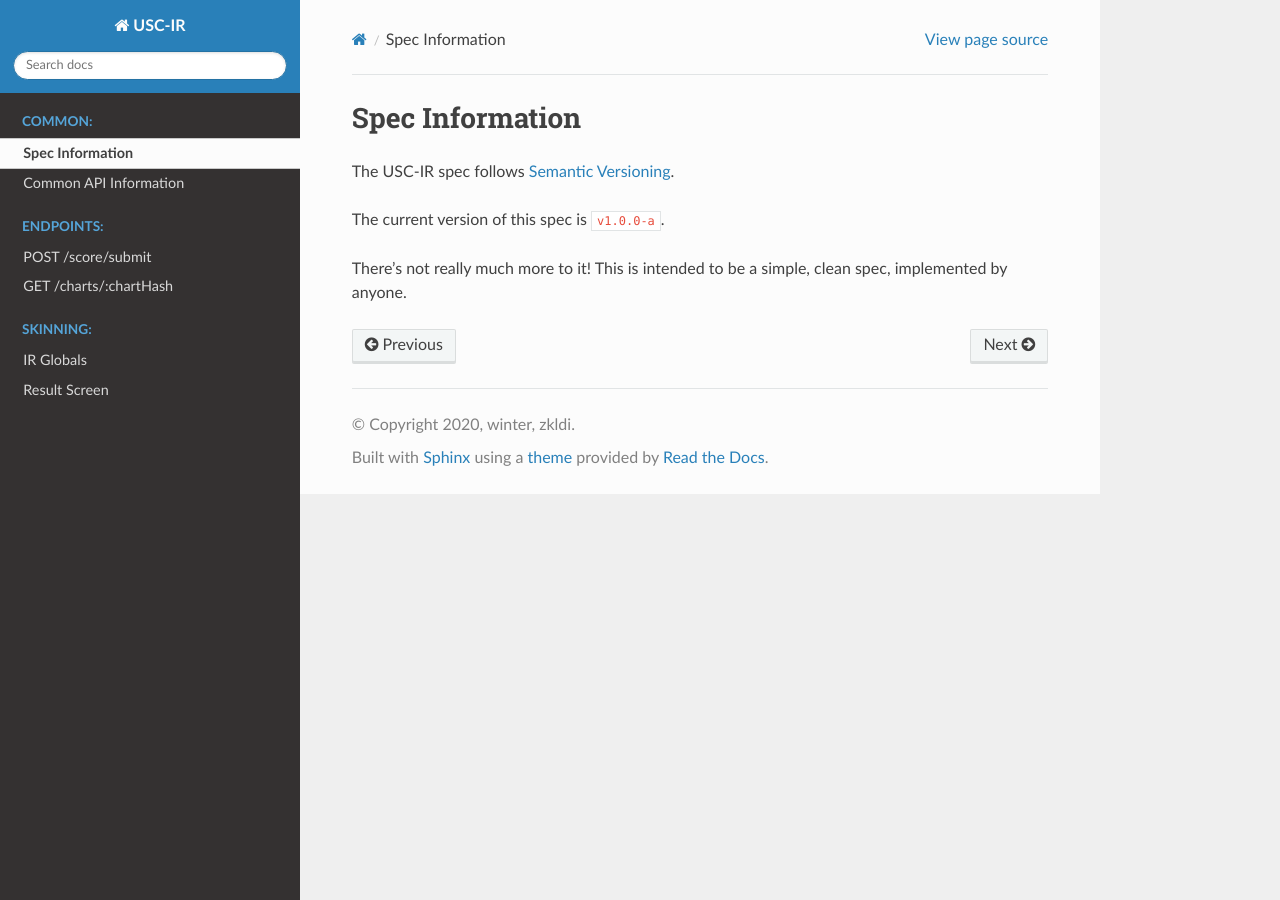
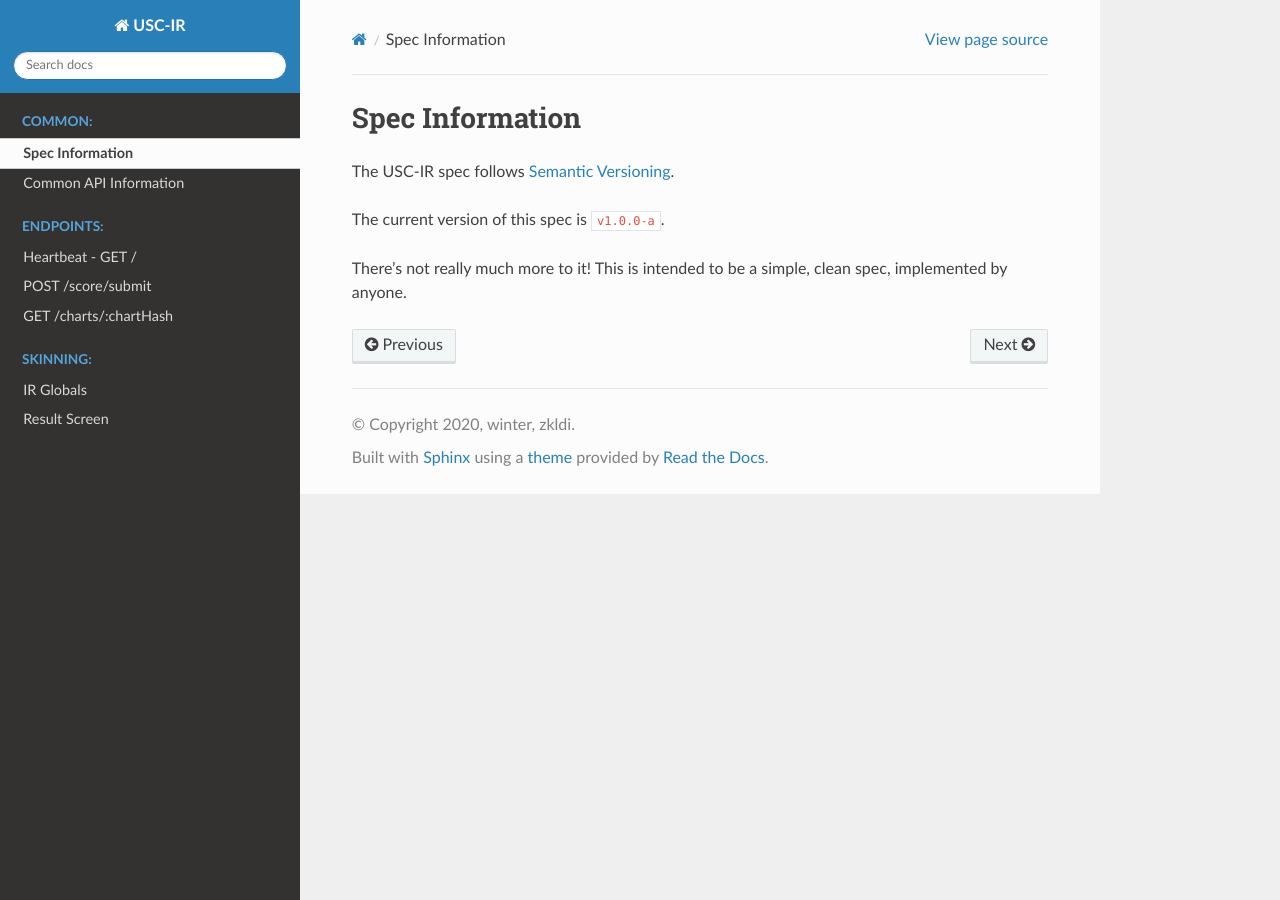
Before and after one commit to zkldi/uscir-spec, a Sphinx documentation site: the page built from source/common/meta.rst, in a window 1280 px wide. Built offline with Sphinx 7.4.7 and the Read the Docs theme 2.0.0, drawn with Linux system fonts in a browser that asks for light colours.

Commit message:
Add heartbeat to index

```diff
--- a/source/index.rst
+++ b/source/index.rst
@@ -17,6 +17,7 @@ Feel free to contact either of the people behind this spec, at ``zkldi#2965``, o
     :maxdepth: 2
     :caption: Endpoints:
 
+    endpoints/heartbeat.rst
     endpoints/score-submit.rst
     endpoints/chart-charthash.rst
 
```
